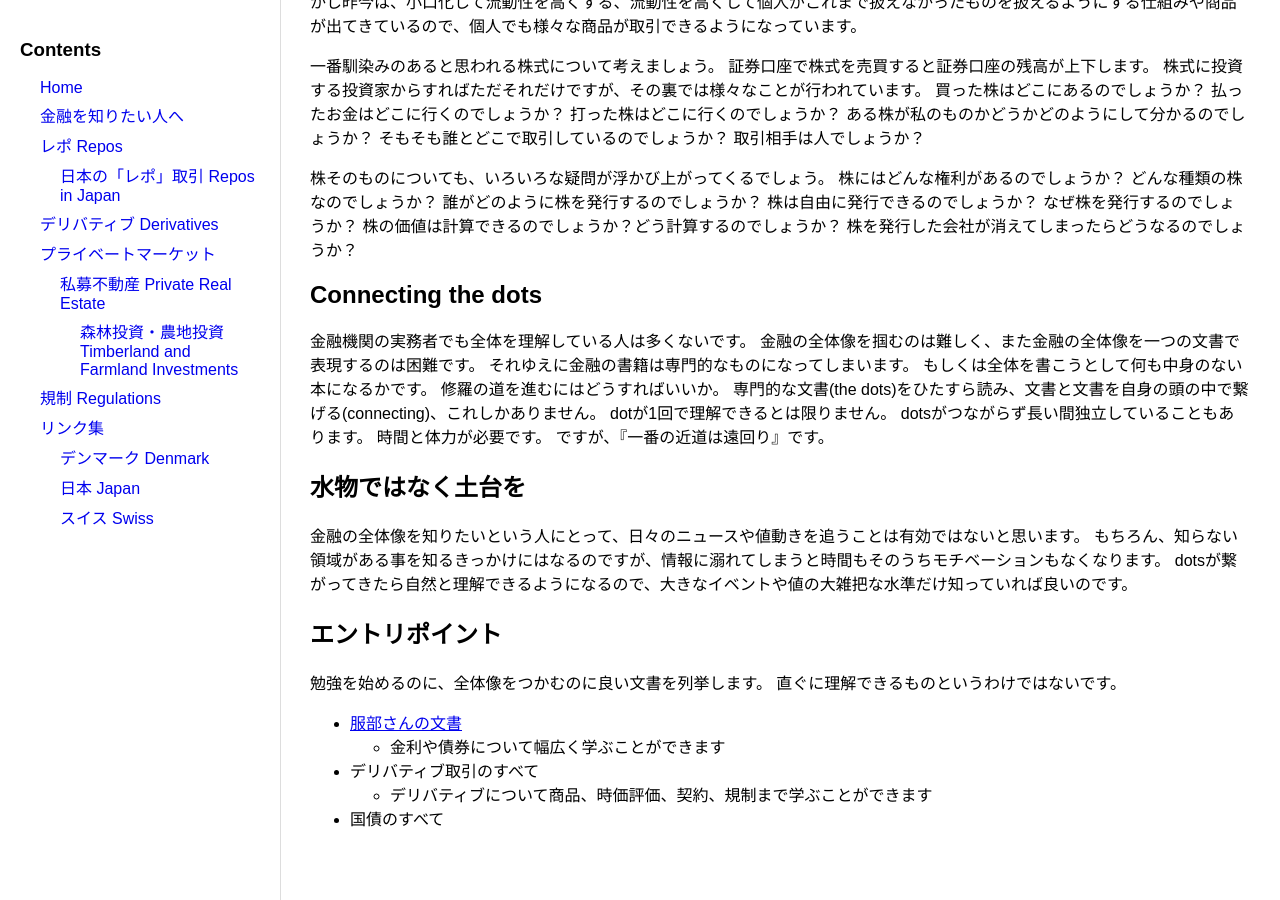
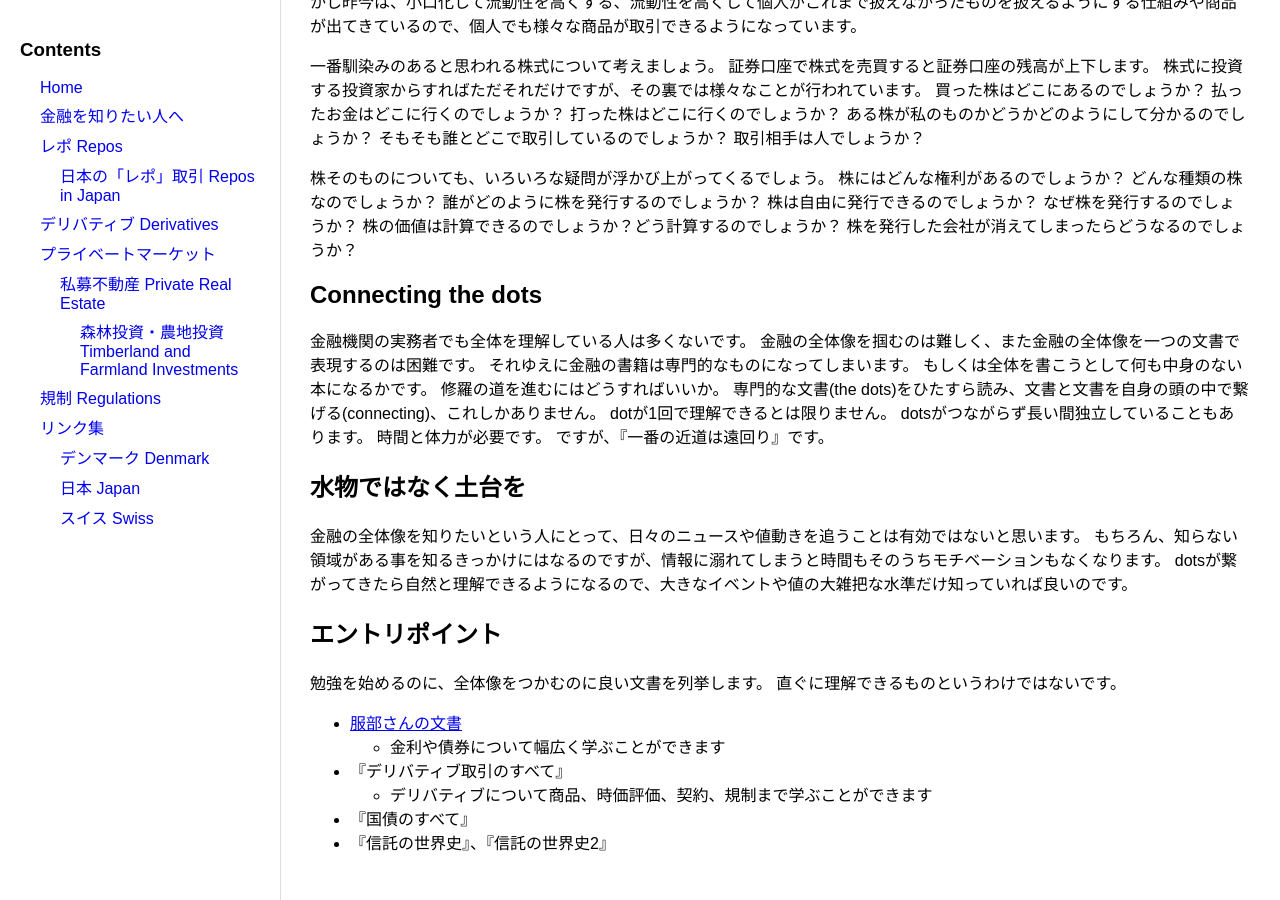
Before and after one commit to Naoki-Yamamoto-codes/finance, a Jekyll site: the page built from _contents/for_learners.md, in a window 1280 px wide and 900 px high, scrolled down 612 px. Built offline with Jekyll 4.4.1, drawn with Linux system fonts in a browser that asks for light colours; before the commit the page ends 1488 px from its top, so only the background shows below that.

Commit message:
minor update

```diff
--- a/_contents/for_learners.md
+++ b/_contents/for_learners.md
@@ -71,6 +71,7 @@ dotsが繋がってきたら自然と理解できるようになるので、大
 
 - [服部さんの文書](https://sites.google.com/site/hattori0819/%E6%97%A5%E6%9C%AC%E8%AA%9E%E3%81%AE%E6%96%87%E7%AB%A0?authuser=0)
   - 金利や債券について幅広く学ぶことができます
-- デリバティブ取引のすべて
+- 『デリバティブ取引のすべて』
   - デリバティブについて商品、時価評価、契約、規制まで学ぶことができます
-- 国債のすべて
+- 『国債のすべて』
+- 『信託の世界史』、『信託の世界史2』
```
Also changed, not shown: history.md (+1 -0 lines).
